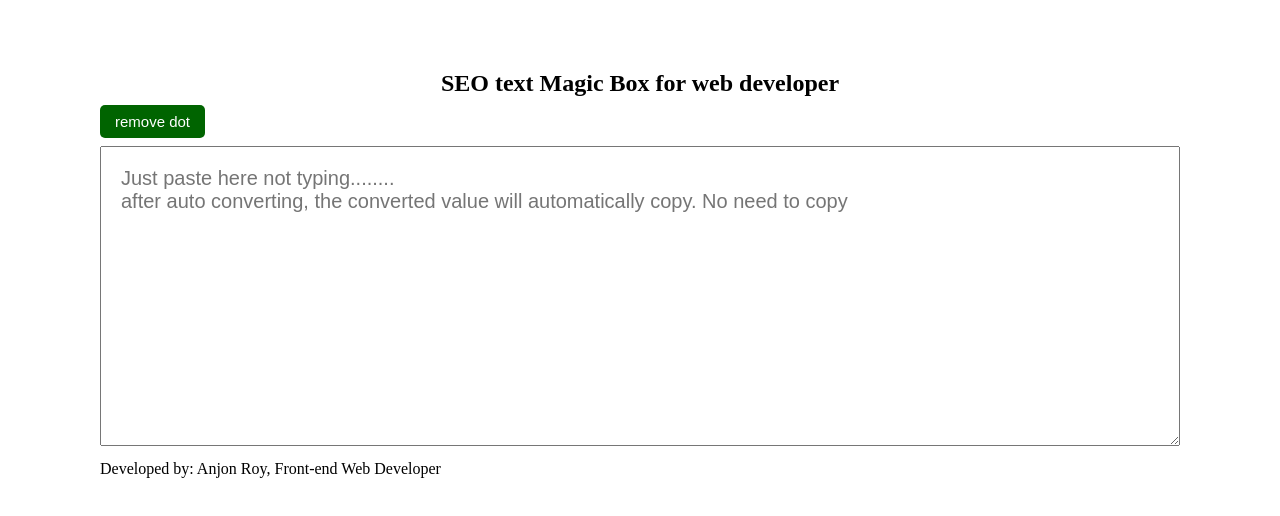
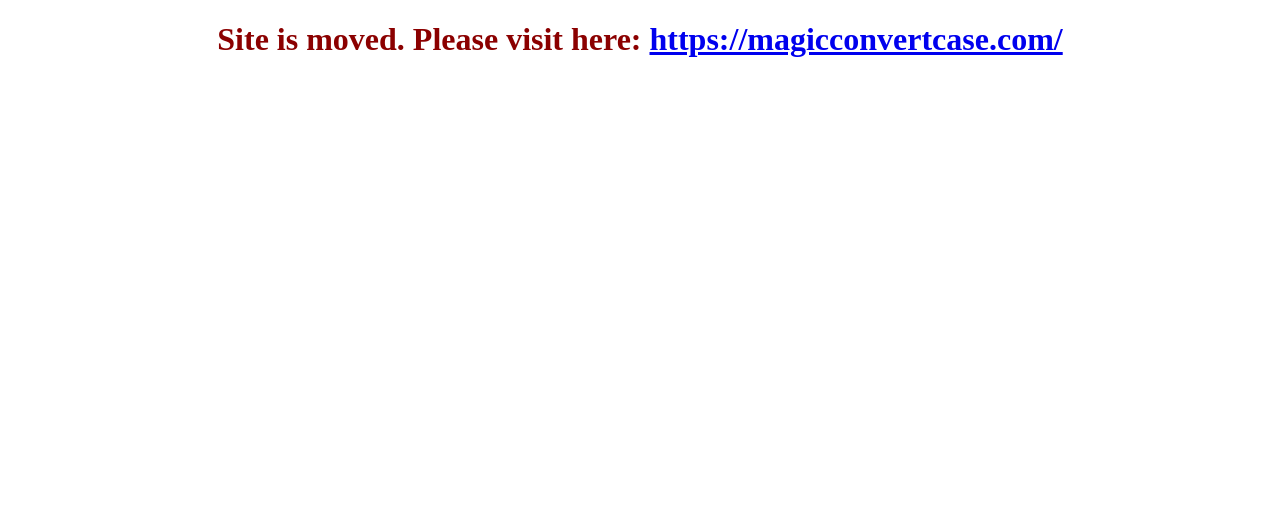
Before and after one commit to aroy15/anjon-case-convert, a plain HTML site: page index.html in a window 1280 px wide. Drawn offline with Linux system fonts and the light colour scheme.

Commit message:
site moved

```diff
--- a/index.html
+++ b/index.html
@@ -3,102 +3,11 @@
 <head>
 	<meta charset="UTF-8">
 	<meta name="viewport" content="width=device-width, initial-scale=1.0">
-	<title>Case Converter</title>
-	<style>
-		*{
-			margin:0;
-			padding:0;
-			box-sizing: border-box;
-		}
-		.container{
-			max-width:1120px;
-			width:100%;
-			padding:20px;
-			margin:50px auto;
-		}
-		h2{
-			text-align:center;
-		}
-		.buttons{
-			margin:8px 0px;
-		}
-		button{
-			background-color:darkgreen;
-			color:white;
-			border-radius:5px;
-			display:inline-block;
-			padding:8px 15px;
-			border:none;
-			font-size:15px;
-			cursor: pointer;
-			transition:0.2s;
-		}
-		button:hover{
-			background-color:green;
-		}
-		h3{
-			background:lime;
-			color:white;
-			display:inline-block;
-			padding:5px 20px;
-			border-radius: 5px;
-			margin-bottom:10px;
-			box-shadow: 2px 2px 5px rgba(0,0,0,0.5);
-			display: none;
-		}
-		textarea{
-			width:100%;
-			height: 300px;
-			resize: vertical;
-			padding:20px;
-			font-size:20px;
-			font-family: sans-serif;
-			margin-bottom:10px;
-		}
-		input{
-			opacity: 0;
-			position:absolute;
-			left:-999999px;
-		}
-	</style>
+	<meta http-equiv="Refresh" content="5;url=https://magicconvertcase.com/">
+	<title>Site is moved</title>
 </head>
 <body>
-	<div class="container">
-		<h2>SEO text Magic Box for web developer</h2>
-		<div class="buttons">
-			<button id="remove_dot" onclick="removeDot()">remove dot</button>
-		</div>
-		<h3>copied!</h3>
-		<textarea id="textareas"
-
-		placeholder="Just paste here not typing........
-after auto converting, the converted value will automatically copy. No need to copy"></textarea>
-
-		<input type="text" id="anjon">
-		<p>Developed by: Anjon Roy, Front-end Web Developer</p>
-	</div>
-	<script>
-		var textarea = document.getElementById('textareas');
-		var outputCopy = document.getElementById('anjon')
-		function convertFunction(){
-			textarea.style.textTransform = 'lowercase';
-			textarea.value = textarea.value.replace(/(<([^>]+)>)|\t/gi,'').replace(/\ |\%|\/|\:|\,|\"|\'|\?|\_|\n/gi,'-').replace(/\-?\-+/gi,'-').replace(/^\-|\-$/gi,'');
-
-			outputCopy.value = textarea.value;
-			outputCopy.style.textTransform = 'lowercase';
-
-			outputCopy.select();
-			outputCopy.setSelectionRange(0, 99999);
-			document.execCommand("copy");
-
-		}
-		textarea.addEventListener('input',convertFunction);
-		function removeDot(){
-			textarea.value = textarea.value.replace(/\./gi,'-');
-			convertFunction();
-		}
-		//replace(/\-\-?\-*/gi,'-')
-	</script>
+	<h1 style="text-align:center; color:darkred">Site is moved. Please visit here: <a href="https://magicconvertcase.com/">https://magicconvertcase.com/</a></h1>
 
 </body>
 </html>
```
